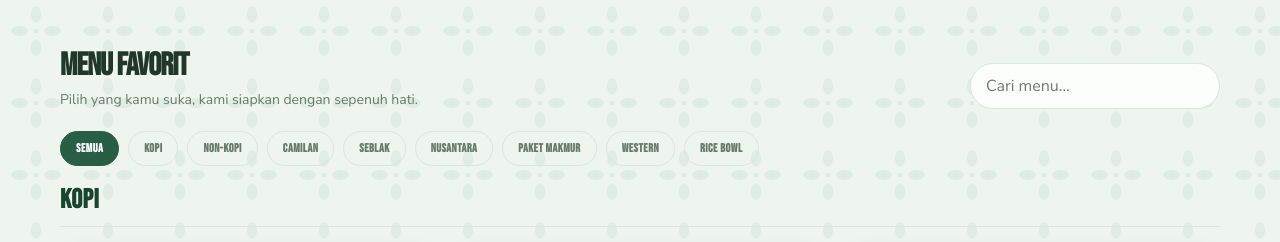
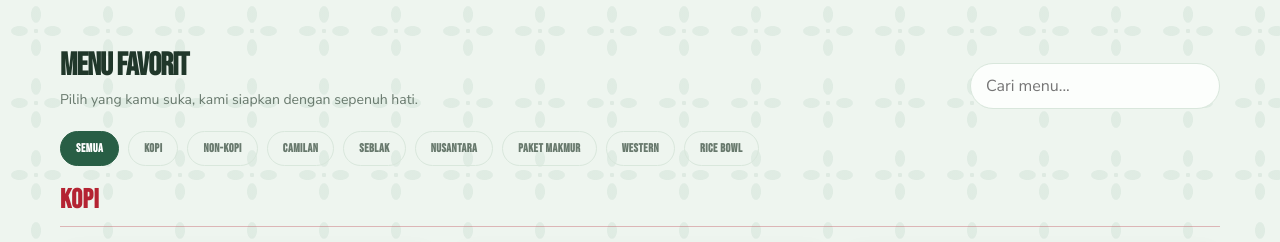
Before and after one commit to adiirvanprtm/warung-seblak-sukses-makmur, a plain HTML site: page index.html in a window 1280 px wide. Shown: the part 509-751 px from the top of the page. Drawn offline with nearby package versions, Linux system fonts and the light colour scheme; no server answers; grey boxes are pictures that could not be loaded.

Commit message:
Highlight menu category headings
Use a high-contrast dark red color for category headings in the Semua menu view.

Co-authored-by: Copilot <223556219+Copilot@users.noreply.github.com>

```diff
--- a/index.html
+++ b/index.html
@@ -117,8 +117,8 @@
     .menu-category-section { grid-column: 1 / -1; min-width: 0; }
     .menu-category-section + .menu-category-section { margin-top: 18px; }
     .menu-category-title {
-      margin: 0 0 16px; padding-bottom: 10px; border-bottom: 1px solid var(--line);
-      color: var(--coffee-dark); font-family: var(--font-display); font-size: 27px; letter-spacing: .5px;
+      margin: 0 0 16px; padding-bottom: 10px; border-bottom: 1px solid rgba(180, 35, 50, .3);
+      color: #b42332; font-family: var(--font-display); font-size: 27px; letter-spacing: .5px;
     }
     .menu-category-grid { display: grid; grid-template-columns: repeat(3, minmax(0, 1fr)); gap: 18px; }
     .product {
```
